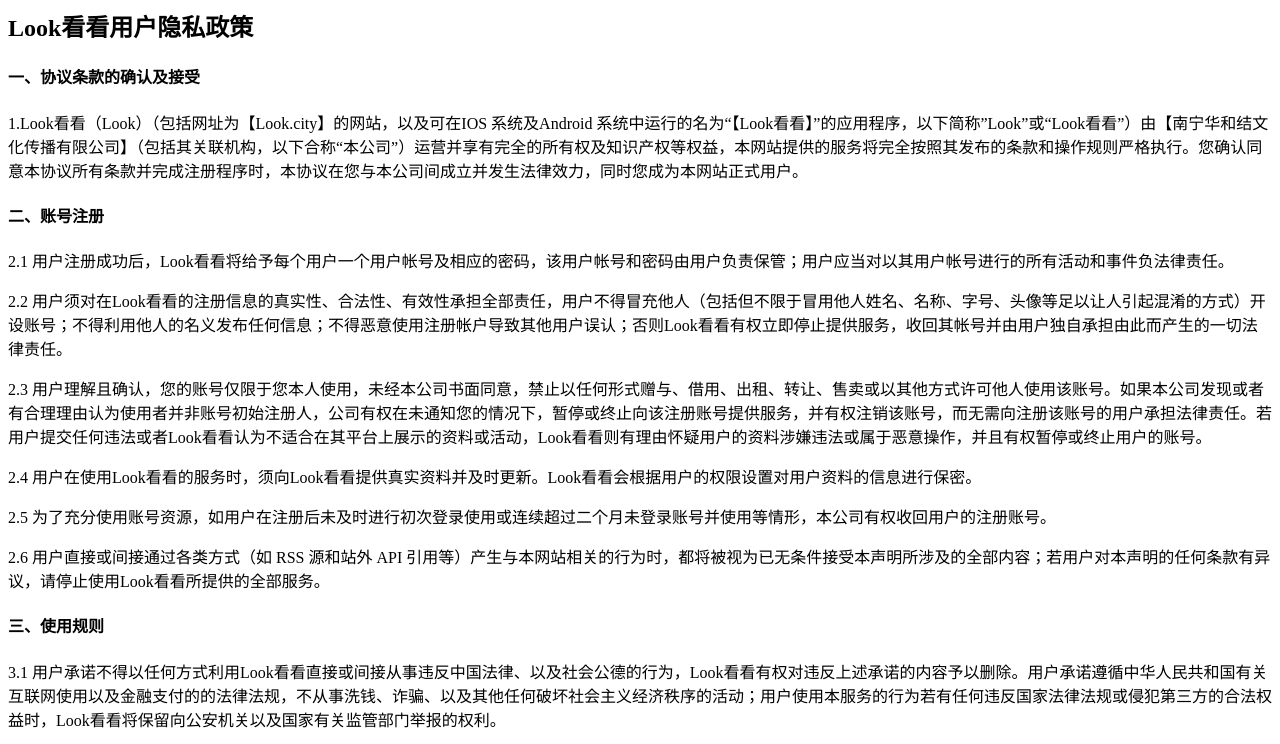
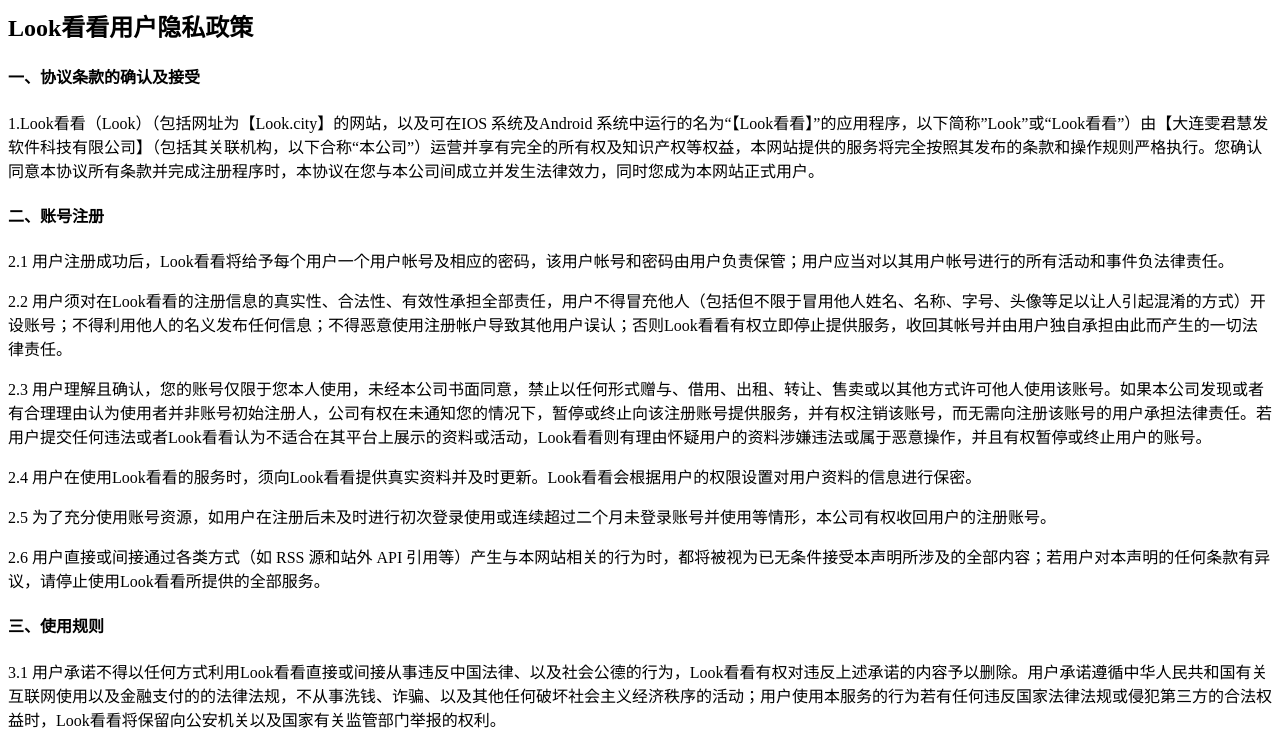
Before and after one commit to lookkkkkkkkk/lookkkkkkkkk.github.io, a plain HTML site: page privacy.html in a window 1280 px wide. Shown: the top 744 px of the page. Drawn offline with Linux system fonts and the light colour scheme.

Commit message:
Update privacy.html

```diff
--- a/privacy.html
+++ b/privacy.html
@@ -12,7 +12,7 @@
 
         <h4>一、协议条款的确认及接受</h4>
 
-        <p>1.Look看看（Look）（包括网址为【Look.city】的网站，以及可在IOS 系统及Android 系统中运行的名为“【Look看看】”的应用程序，以下简称”Look”或“Look看看”）由【南宁华和结文化传播有限公司】（包括其关联机构，以下合称“本公司”）运营并享有完全的所有权及知识产权等权益，本网站提供的服务将完全按照其发布的条款和操作规则严格执行。您确认同意本协议所有条款并完成注册程序时，本协议在您与本公司间成立并发生法律效力，同时您成为本网站正式用户。</p>
+        <p>1.Look看看（Look）（包括网址为【Look.city】的网站，以及可在IOS 系统及Android 系统中运行的名为“【Look看看】”的应用程序，以下简称”Look”或“Look看看”）由【大连雯君慧发软件科技有限公司】（包括其关联机构，以下合称“本公司”）运营并享有完全的所有权及知识产权等权益，本网站提供的服务将完全按照其发布的条款和操作规则严格执行。您确认同意本协议所有条款并完成注册程序时，本协议在您与本公司间成立并发生法律效力，同时您成为本网站正式用户。</p>
 
         <h4>二、账号注册</h4>
 
```
